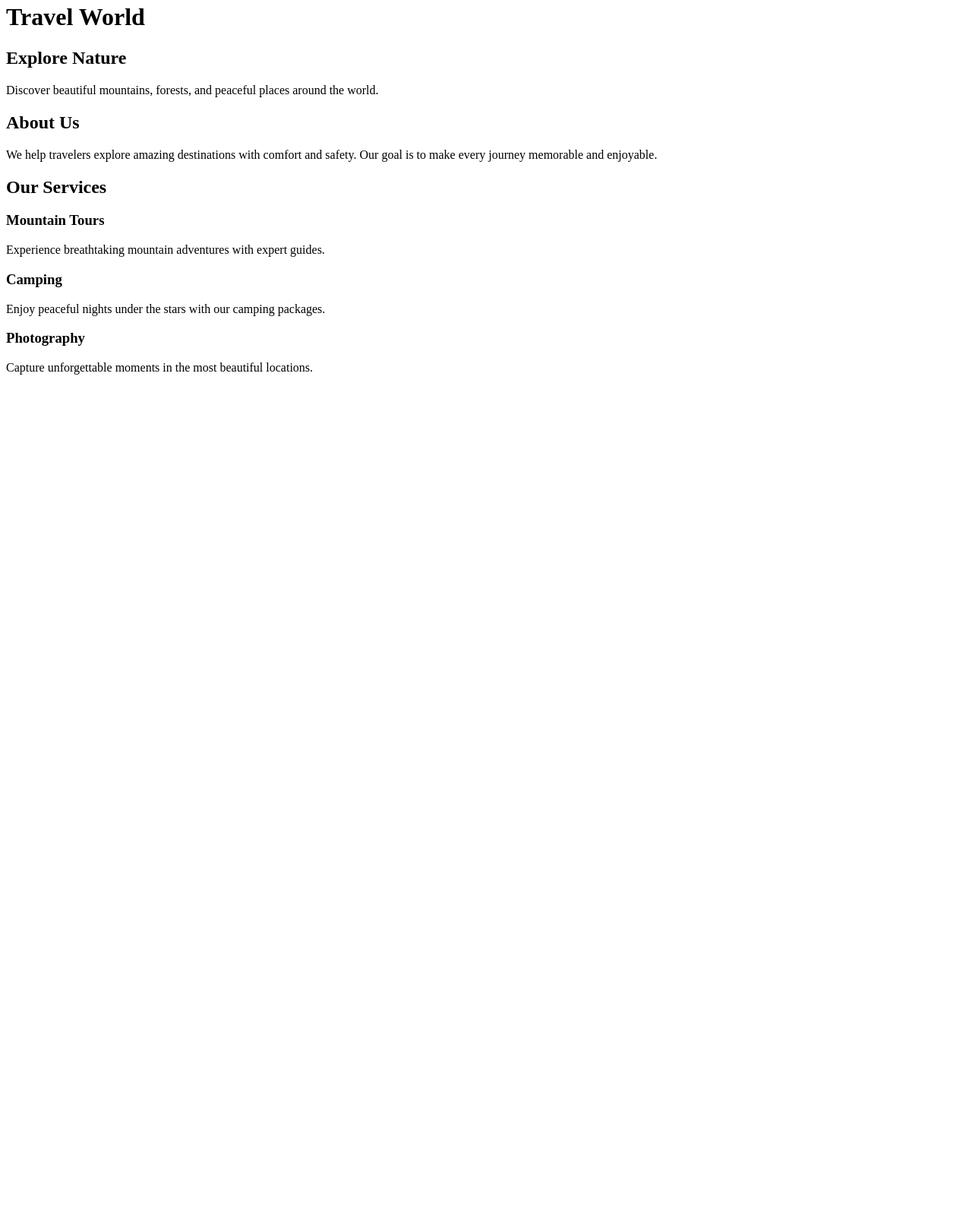
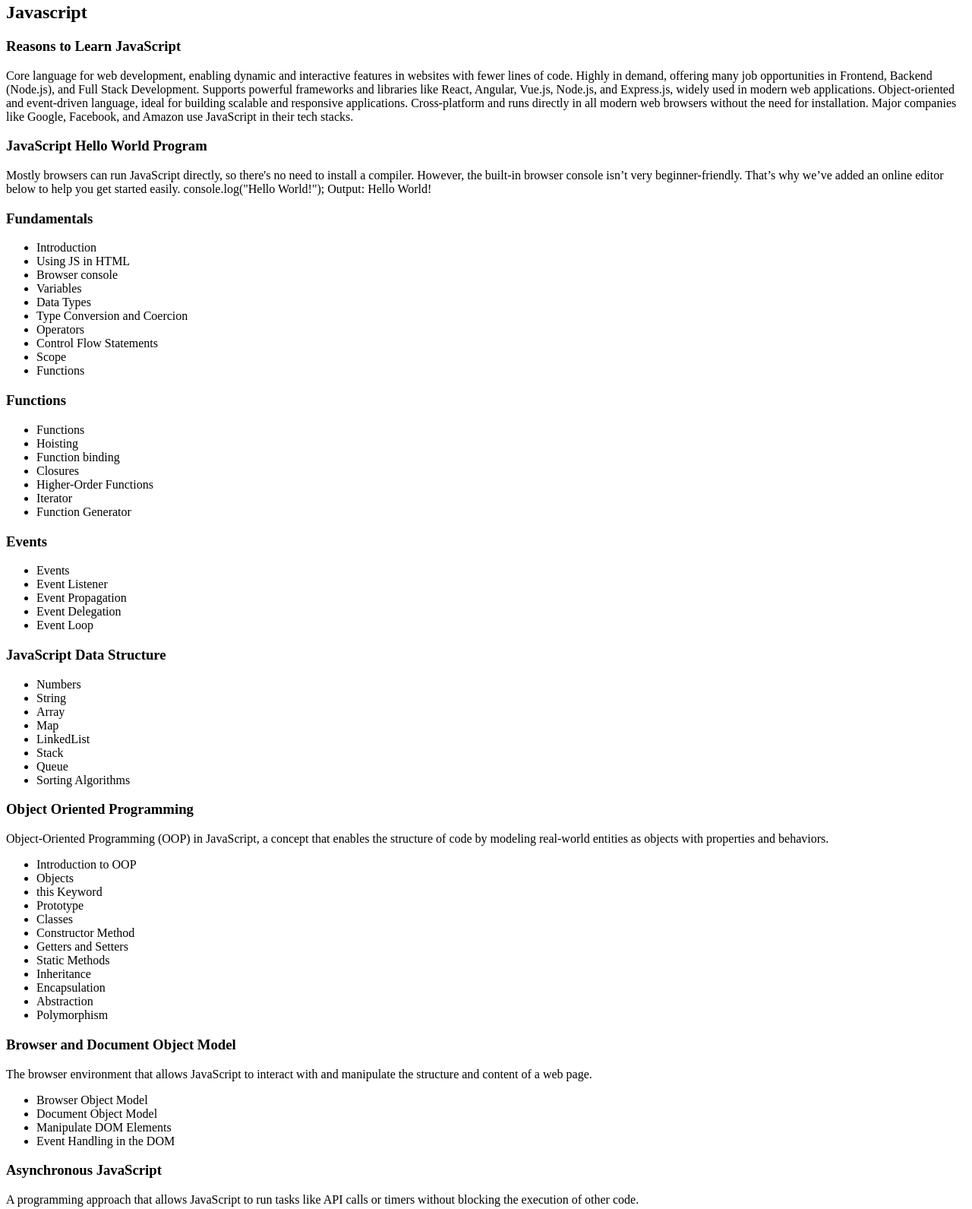
Before and after one commit to akshayparmar1512/HTML-CSS-Task-Saas-Innova-Trainee-, a plain HTML site: page CSS Practical Tasks/Task5.html in a window 1280 px wide. Shown: the part 17-1608 px from the top of the page at 76% size. Before the commit the page ends 800 px from the top, so only its background shows below. Drawn offline with Linux system fonts and the light colour scheme.

Commit message:
Update Task5.html

```diff
--- a/CSS Practical Tasks/Task5.html
+++ b/CSS Practical Tasks/Task5.html
@@ -1,43 +1,162 @@
-<!doctype html>
+<!DOCTYPE html>
 <html lang="en">
 <head>
-    <meta charset="UTF-8" />
-    <meta name="viewport" content="width=device-width, initial-scale=1.0" />
+    <meta charset="UTF-8">
+    <meta name="viewport" content="width=device-width, initial-scale=1.0">
     <title>Document</title>
+    <link rel="stylesheet" href="Task5.css">
 </head>
 <body>
-    <header>
-      <h1>Travel World</h1>
-    </header>
 
-    <section class="hero">
-      <h2>Explore Nature</h2>
+    <main>
+      <section id="aboutjs">
+        <h1>Javascript</h1>
+
+        <h3 id="learnjs">Reasons to Learn JavaScript</h3>
         <p>
-        Discover beautiful mountains, forests, and peaceful places around the
-        world.
+          Core language for web development, enabling dynamic and interactive
+          features in websites with fewer lines of code. Highly in demand,
+          offering many job opportunities in Frontend, Backend (Node.js), and
+          Full Stack Development. Supports powerful frameworks and libraries
+          like React, Angular, Vue.js, Node.js, and Express.js, widely used in
+          modern web applications. Object-oriented and event-driven language,
+          ideal for building scalable and responsive applications.
+          Cross-platform and runs directly in all modern web browsers without
+          the need for installation. Major companies like Google, Facebook, and
+          Amazon use JavaScript in their tech stacks.
         </p>
+
+        <h3 id="exprogram">JavaScript Hello World Program</h3>
+        <p>
+          Mostly browsers can run JavaScript directly, so there's no need to
+          install a compiler. However, the built-in browser console isn’t very
+          beginner-friendly. That’s why we’ve added an online editor below to
+          help you get started easily. console.log("Hello World!"); Output:
+          Hello World!
+        </p>
+
+        <h3 id="fundamentals">Fundamentals</h3>
+        <ul>
+          <li>Introduction</li>
+          <li>Using JS in HTML</li>
+          <li>Browser console</li>
+          <li>Variables</li>
+          <li>Data Types</li>
+          <li>Type Conversion and Coercion</li>
+          <li>Operators</li>
+          <li>Control Flow Statements</li>
+          <li>Scope</li>
+          <li>Functions</li>
+        </ul>
       </section>
 
-    <section class="about">
-      <h2>About Us</h2>
+      <h3 id="functions">Functions</h3>
+      <ul>
+        <li>Functions</li>
+        <li>Hoisting</li>
+        <li>Function binding</li>
+        <li>Closures</li>
+        <li>Higher-Order Functions</li>
+        <li>Iterator</li>
+        <li>Function Generator</li>
+      </ul>
+
+      <h3 id="events">Events</h3>
+      <ul>
+        <li>Events</li>
+        <li>Event Listener</li>
+        <li>Event Propagation</li>
+        <li>Event Delegation</li>
+        <li>Event Loop</li>
+      </ul>
+
+      <h3 id="jsds">JavaScript Data Structure</h3>
+      <ul>
+        <li>Numbers</li>
+        <li>String</li>
+        <li>Array</li>
+        <li>Map</li>
+        <li>LinkedList</li>
+        <li>Stack</li>
+        <li>Queue</li>
+        <li>Sorting Algorithms</li>
+      </ul>
+
+      <h3 id="jsoop">Object Oriented Programming</h3>
       <p>
-        We help travelers explore amazing destinations with comfort and safety.
-        Our goal is to make every journey memorable and enjoyable.
+        Object-Oriented Programming (OOP) in JavaScript, a concept that enables
+        the structure of code by modeling real-world entities as objects with
+        properties and behaviors.
       </p>
-    </section>
+      <ul>
+        <li>Introduction to OOP</li>
+        <li>Objects</li>
+        <li>this Keyword</li>
+        <li>Prototype</li>
+        <li>Classes</li>
+        <li>Constructor Method</li>
+        <li>Getters and Setters</li>
+        <li>Static Methods</li>
+        <li>Inheritance</li>
+        <li>Encapsulation</li>
+        <li>Abstraction</li>
+        <li>Polymorphism</li>
+      </ul>
 
-    <section class="services">
-      <h2>Our Services</h2>
 
-      <h3>Mountain Tours</h3>
-      <p>Experience breathtaking mountain adventures with expert guides.</p>
 
-      <h3>Camping</h3>
-      <p>Enjoy peaceful nights under the stars with our camping packages.</p>
 
-      <h3>Photography</h3>
-      <p>Capture unforgettable moments in the most beautiful locations.</p>
-    </section>
+      <h3 id="jsbom">Browser and Document Object Model</h3>
+      <p>
+        The browser environment that allows JavaScript to interact with and
+        manipulate the structure and content of a web page.
+      </p>
+      <ul>
+        <li>Browser Object Model</li>
+        <li>Document Object Model</li>
+        <li>Manipulate DOM Elements</li>
+        <li>Event Handling in the DOM</li>
+      </ul>
+
+      <h3 id="asyncjs">Asynchronous JavaScript</h3>
+      <p>
+        A programming approach that allows JavaScript to run tasks like API
+        calls or timers without blocking the execution of other code.
+      </p>
+      <ul>
+        <li>Callbacks</li>
+        <li>Promise</li>
+        <li>Promise Chaining</li>
+        <li>Async/Await</li>
+      </ul>
+
+      <h3 id="json">JavaScript JSON</h3>
+      <p>
+        It is a lightweight data format for storing and exchanging data widely
+        used to send data between a server and a client.
+      </p>
+      <ul>
+        <li>JSON Tutorial</li>
+        <li>JSON vs JavaScript Object</li>
+        <li>Parse JSON Data in JS</li>
+        <li>JavaScript JSON Parser</li>
+        <li>Read JSON File Using JS</li>
+      </ul>
+
+      <h3 id="exceptionhandling">Exception and Error Handling</h3>
+      <p>
+        Exception and Error handling is crucial for ensuring the reliability and
+        stability of JavaScript applications by handling errors effectively
+      </p>
+      <ul>
+        <li>Errors and Exceptions</li>
+        <li>try-catch, throw statement & finally block</li>
+        <li>Custom Errors</li>
+        <li>Debugging</li>
+      </ul>
+    </main>
+
+
 
 
 </body>
```
Lines whose indentation alone changed are shown as unchanged.
